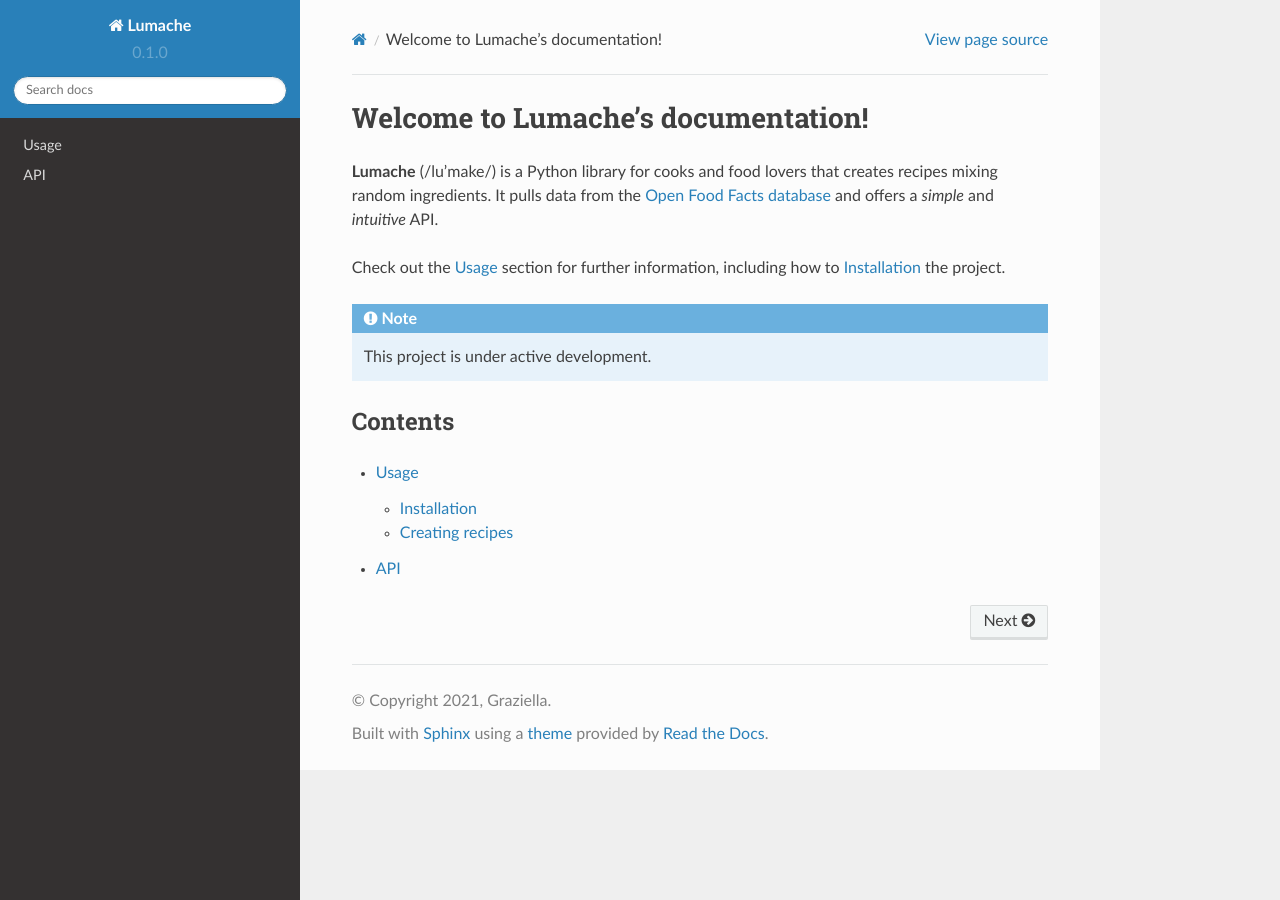
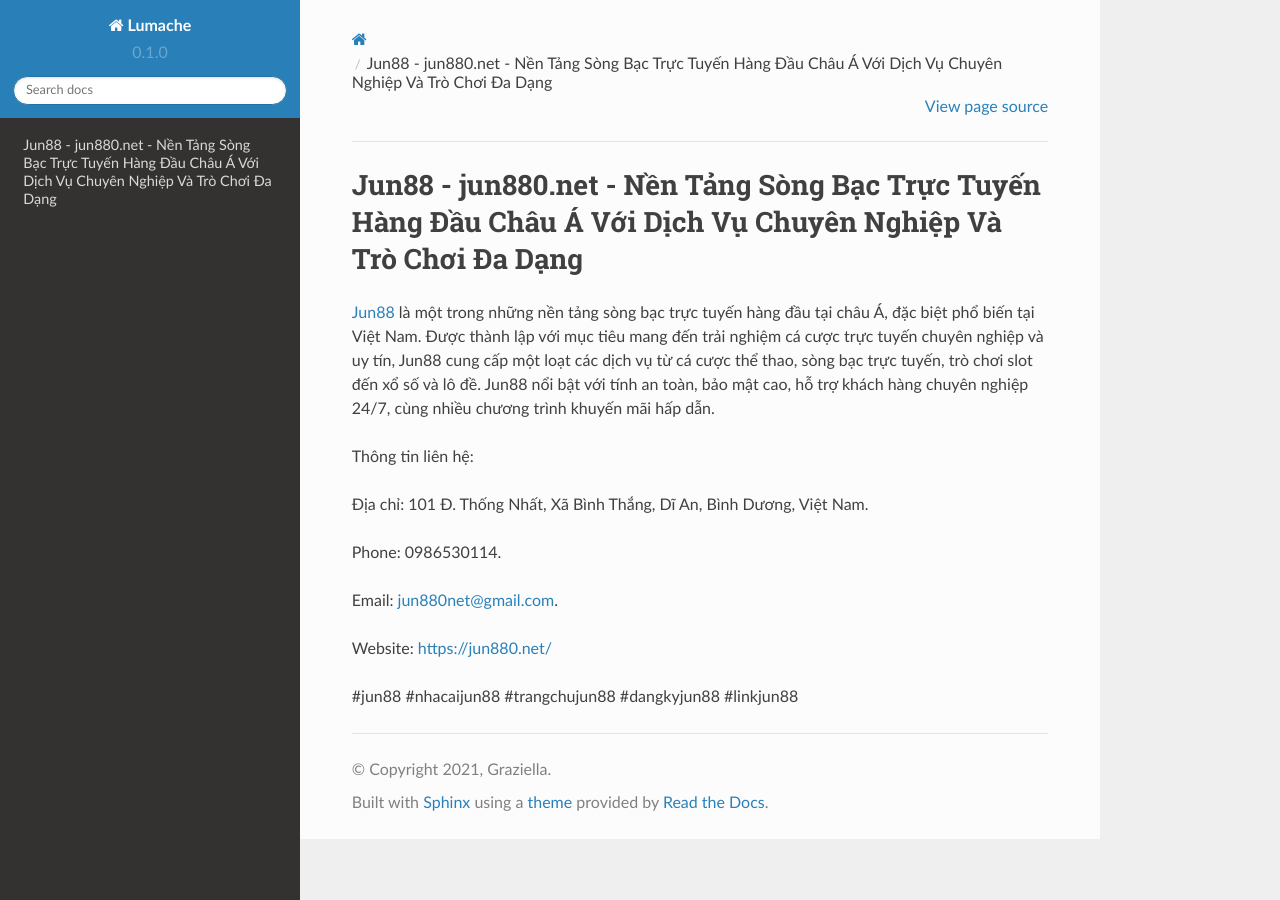
Before and after one commit to nhattuong947/jun880net, a Sphinx documentation site: the page built from docs/source/index.rst, in a window 1280 px wide. Built offline with Sphinx 7.4.7 and the Read the Docs theme 2.0.0, drawn with Linux system fonts in a browser that asks for light colours.

Commit message:
Update index.rst

```diff
--- a/docs/source/index.rst
+++ b/docs/source/index.rst
@@ -1,22 +1,16 @@
-Welcome to Lumache's documentation!
+Jun88 - jun880.net - Nền Tảng Sòng Bạc Trực Tuyến Hàng Đầu Châu Á Với Dịch Vụ Chuyên Nghiệp Và Trò Chơi Đa Dạng
 ===================================
 
-**Lumache** (/lu'make/) is a Python library for cooks and food lovers
-that creates recipes mixing random ingredients.
-It pulls data from the `Open Food Facts database <https://world.openfoodfacts.org/>`_
-and offers a *simple* and *intuitive* API.
+`Jun88 <https://jun880.net/>`_ là một trong những nền tảng sòng bạc trực tuyến hàng đầu tại châu Á, đặc biệt phổ biến tại Việt Nam. Được thành lập với mục tiêu mang đến trải nghiệm cá cược trực tuyến chuyên nghiệp và uy tín, Jun88 cung cấp một loạt các dịch vụ từ cá cược thể thao, sòng bạc trực tuyến, trò chơi slot đến xổ số và lô đề. Jun88 nổi bật với tính an toàn, bảo mật cao, hỗ trợ khách hàng chuyên nghiệp 24/7, cùng nhiều chương trình khuyến mãi hấp dẫn.
 
-Check out the :doc:`usage` section for further information, including
-how to :ref:`installation` the project.
+Thông tin liên hệ:
 
-.. note::
+Địa chỉ: 101 Đ. Thống Nhất, Xã Bình Thắng, Dĩ An, Bình Dương, Việt Nam.
 
-   This project is under active development.
+Phone: 0986530114.
 
-Contents
---------
+Email: jun880net@gmail.com.
 
-.. toctree::
+Website: https://jun880.net/
 
-   usage
-   api
+#jun88 #nhacaijun88 #trangchujun88 #dangkyjun88 #linkjun88
```
